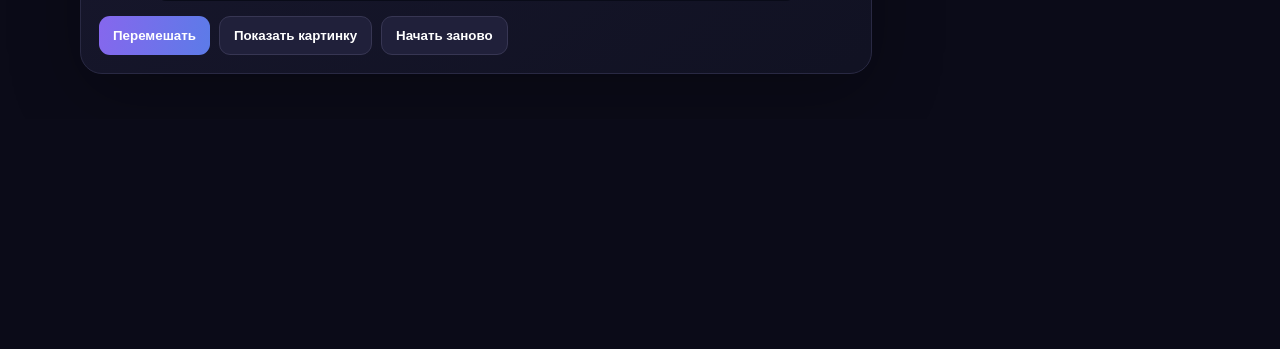
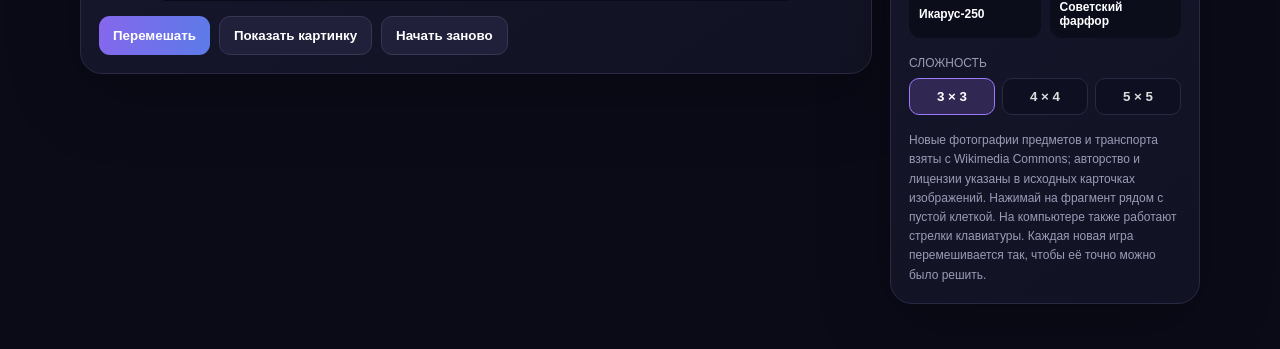
Before and after one commit to sendroom44-bit/PIXEL, a Django app: template games/templates/games/puzzle.html in a window 1280 px wide. Shown: the part 950-1299 px from the top of the page. Before the commit the page ends 1024 px from the top, so only its background shows below. Run offline with Django 4.2, Linux system fonts and the light colour scheme; the template is opened without the code that fills it, so the values that code supplies are empty; data comes from the database, SQL or seed files in the repository; some libraries are stand-ins or nearby versions.

Commit message:
Add realistic retro photos to sliding puzzle

```diff
--- a/games/templates/games/puzzle.html
+++ b/games/templates/games/puzzle.html
@@ -39,9 +39,16 @@ a{color:inherit;text-decoration:none}.wrap{width:min(1120px,calc(100% - 32px));m
 <button class="picture" data-name="Зимний экспресс" data-src="{% static 'games/puzzles/winter-train.svg' %}"><img src="{% static 'games/puzzles/winter-train.svg' %}" alt=""><span>Зимний экспресс</span></button>
 <button class="picture" data-name="Космос" data-src="{% static 'games/puzzles/space.svg' %}"><img src="{% static 'games/puzzles/space.svg' %}" alt=""><span>Космос</span></button>
 <button class="picture" data-name="Лесная долина" data-src="{% static 'games/puzzles/forest.svg' %}"><img src="{% static 'games/puzzles/forest.svg' %}" alt=""><span>Лесная долина</span></button>
+
+<button class="picture" data-name="Ваза «Адмиралтейство», 1975" data-src="https://commons.wikimedia.org/wiki/Special:FilePath/Bistrushkin_vaza_admiral.jpg?width=1000"><img src="https://commons.wikimedia.org/wiki/Special:FilePath/Bistrushkin_vaza_admiral.jpg?width=500" alt=""><span>Ваза «Адмиралтейство»</span></button>
+<button class="picture" data-name="Ваза «Арка Главного штаба», 1975" data-src="https://commons.wikimedia.org/wiki/Special:FilePath/Bistrushkin_vaza_arka.jpg?width=1000"><img src="https://commons.wikimedia.org/wiki/Special:FilePath/Bistrushkin_vaza_arka.jpg?width=500" alt=""><span>Ваза «Арка»</span></button>
+<button class="picture" data-name="Ваза «Банковский мостик», 1977" data-src="https://commons.wikimedia.org/wiki/Special:FilePath/Bistrushkin_vaza_bank.jpg?width=1000"><img src="https://commons.wikimedia.org/wiki/Special:FilePath/Bistrushkin_vaza_bank.jpg?width=500" alt=""><span>Ваза «Банковский мостик»</span></button>
+<button class="picture" data-name="Икарус-250, Москва, 1989" data-src="https://commons.wikimedia.org/wiki/Special:FilePath/Moscow_bus_Ikarus-250_1989_%2815107439356%29.jpg?width=1200"><img src="https://commons.wikimedia.org/wiki/Special:FilePath/Moscow_bus_Ikarus-250_1989_%2815107439356%29.jpg?width=500" alt=""><span>Икарус-250 · 1989</span></button>
+<button class="picture" data-name="Икарус-250" data-src="https://commons.wikimedia.org/wiki/Special:FilePath/Ikarus-250%282%29.JPG?width=1200"><img src="https://commons.wikimedia.org/wiki/Special:FilePath/Ikarus-250%282%29.JPG?width=500" alt=""><span>Икарус-250</span></button>
+<button class="picture" data-name="Советский фарфор" data-src="https://commons.wikimedia.org/wiki/Special:FilePath/Soviet_porcelain_01_by_shakko.jpg?width=1200"><img src="https://commons.wikimedia.org/wiki/Special:FilePath/Soviet_porcelain_01_by_shakko.jpg?width=500" alt=""><span>Советский фарфор</span></button>
 </div>
 <div class="field"><label>СЛОЖНОСТЬ</label><div class="sizes"><button class="size active" data-size="3">3 × 3</button><button class="size" data-size="4">4 × 4</button><button class="size" data-size="5">5 × 5</button></div></div>
-<p class="tip">Нажимай на фрагмент рядом с пустой клеткой. На компьютере также работают стрелки клавиатуры. Каждая новая игра перемешивается так, чтобы её точно можно было решить.</p>
+<p class="tip">Новые фотографии предметов и транспорта взяты с Wikimedia Commons; авторство и лицензии указаны в исходных карточках изображений. Нажимай на фрагмент рядом с пустой клеткой. На компьютере также работают стрелки клавиатуры. Каждая новая игра перемешивается так, чтобы её точно можно было решить.</p>
 </aside>
 </div></div>
 <script>
```
